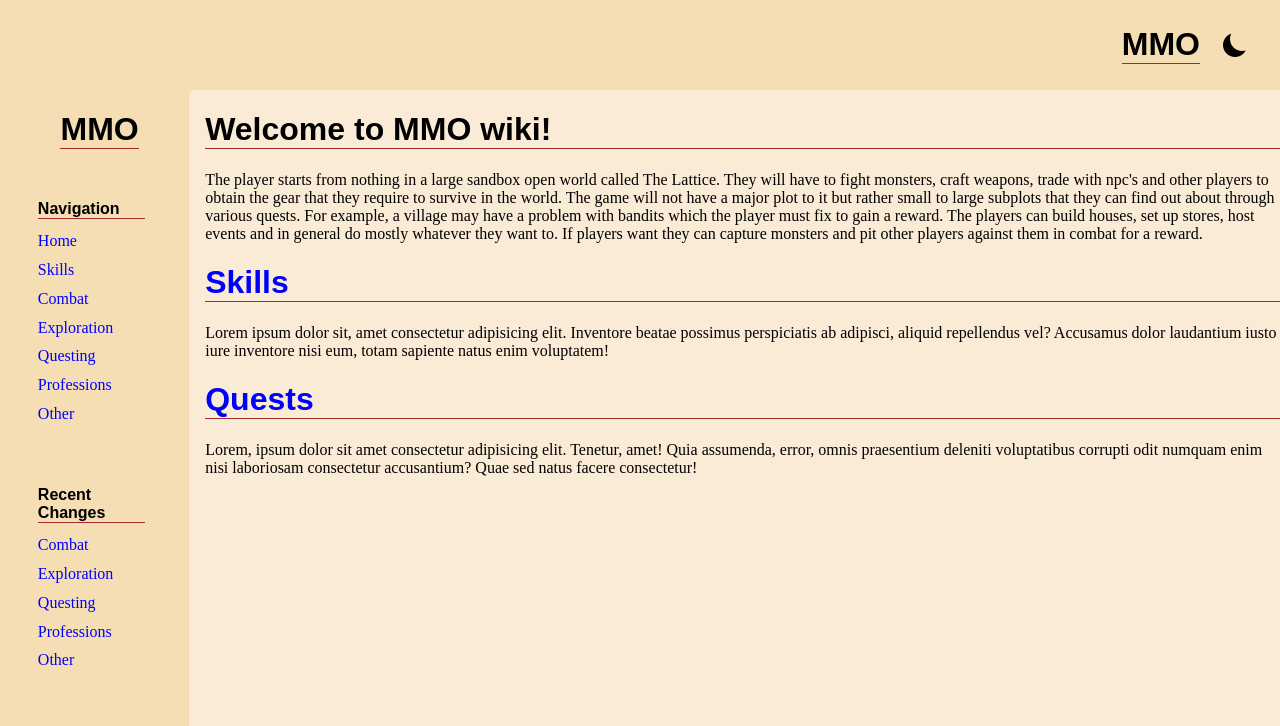
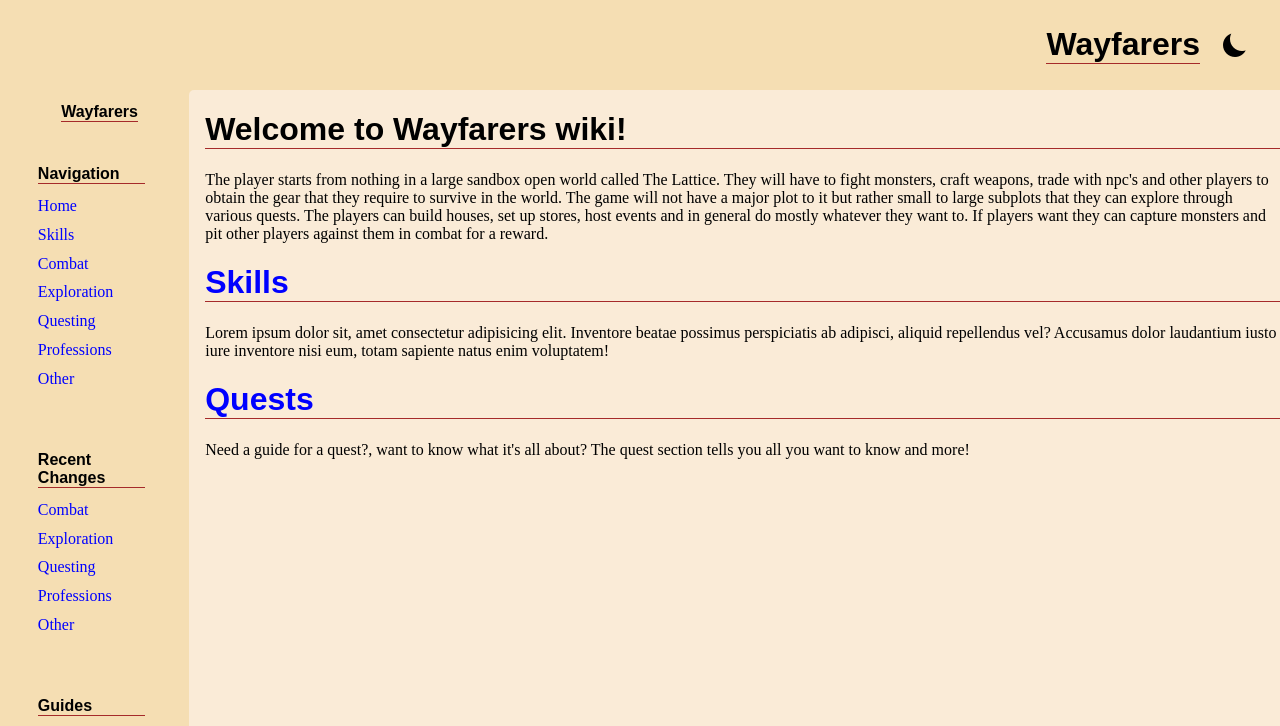
Before and after one commit to bailey-long/MMO_Wiki, a plain HTML site: page src/index.html in a window 1280 px wide. Shown: the top 726 px of the page. Drawn offline with Linux system fonts and the light colour scheme; a web font is replaced by a local one.

Commit message:
updated quest descripton

```diff
--- a/src/dynamicContent.js
+++ b/src/dynamicContent.js
@@ -2,13 +2,13 @@
  *  ANCHOR Insert header content
  ***********************************************************/
  document.getElementsByClassName("head")[0].innerHTML =
- `<h1 class="homeLink">MMO</h1>`
+ `<h1 class="homeLink">Wayfarers</h1>`
 
  /************************************************************
   * ANCHOR Insert side panel content
   ***********************************************************/
  document.getElementsByClassName("panel")[0].innerHTML =
- `<h1 class="homeLink">MMO</h1>
+ `<h2 class="homeLink">Wayfarers</h2>
  <!--List of lists for organization-->
  <ul id="listContainer">
      <li>
@@ -61,7 +61,7 @@
   * ANCHOR insert footer content
   *******************************************************/
  document.getElementsByClassName("footer")[0].innerHTML =
- `<h1 class="homeLink">MMO</h1>
+ `<h1 class="homeLink">Wayfarers</h1>
  <span>Website and MMO by <a href="https://bailey-long.github.io/src/index/" target="blank">Bailey Long</a></span>
  <span>Skill icon art by <a href="https://dtownshend.com/" target="blank">Dom Townshend</a></span>
  <span><a target="_blank" href="https://icons8.com/icon/102913/summer">Summer</a> icon by <a target="_blank" href="https://icons8.com">Icons8</a></span>
--- a/src/index.html
+++ b/src/index.html
@@ -19,18 +19,17 @@
     </div>
 
     <div class="content">
-    <h1>Welcome to MMO wiki!</h1>
+    <h1>Welcome to Wayfarers wiki!</h1>
     <p>
         The player starts from nothing in a large sandbox open world called The Lattice. They will have to fight monsters, craft weapons, trade with npc's and other players to obtain
-        the gear that they require to survive in the world. The game will not have a major plot to it but rather small to large subplots that they can find out about through various quests.
-        For example, a village may have a problem with bandits which the player must fix to gain a reward.
+        the gear that they require to survive in the world. The game will not have a major plot to it but rather small to large subplots that they can explore through various quests.
 
         The players can build houses, set up stores, host events and in general do mostly whatever they want to. If players want they can capture monsters and pit other players against them in combat for a reward.
     </p>
     <a href="/skills/Overview/index.html"><h1>Skills</h1></a>
     <p>Lorem ipsum dolor sit, amet consectetur adipisicing elit. Inventore beatae possimus perspiciatis ab adipisci, aliquid repellendus vel? Accusamus dolor laudantium iusto iure inventore nisi eum, totam sapiente natus enim voluptatem!</p>
     <a href="/Quests/Overview/index.html"><h1>Quests</h1></a>
-    <p>Lorem, ipsum dolor sit amet consectetur adipisicing elit. Tenetur, amet! Quia assumenda, error, omnis praesentium deleniti voluptatibus corrupti odit numquam enim nisi laboriosam consectetur accusantium? Quae sed natus facere consectetur!</p>
+    <p>Need a guide for a quest?, want to know what it's all about? The quest section tells you all you want to know and more!</p>
     </div>
 
     <div class="footer">
--- a/src/layout.css
+++ b/src/layout.css
@@ -209,7 +209,7 @@ a:visited{
         font-size: 98%;
     }
 }
-@media only screen and (max-width:500px) {
+@media only screen and (max-width:570px) {
     .panel{
         display: none;
     }
```
